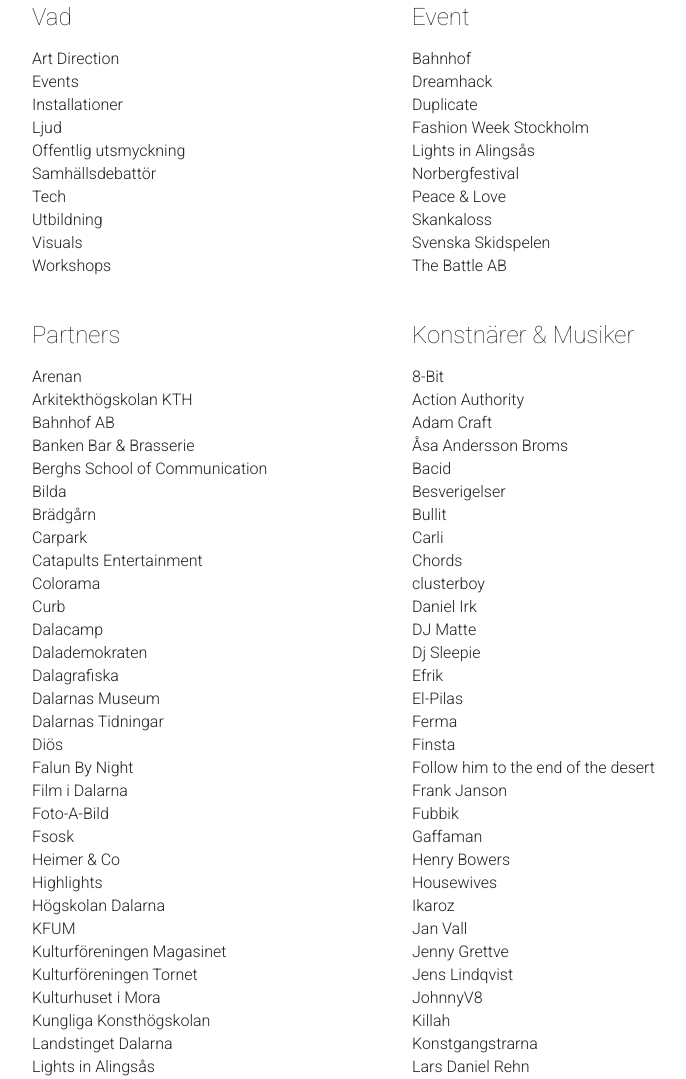
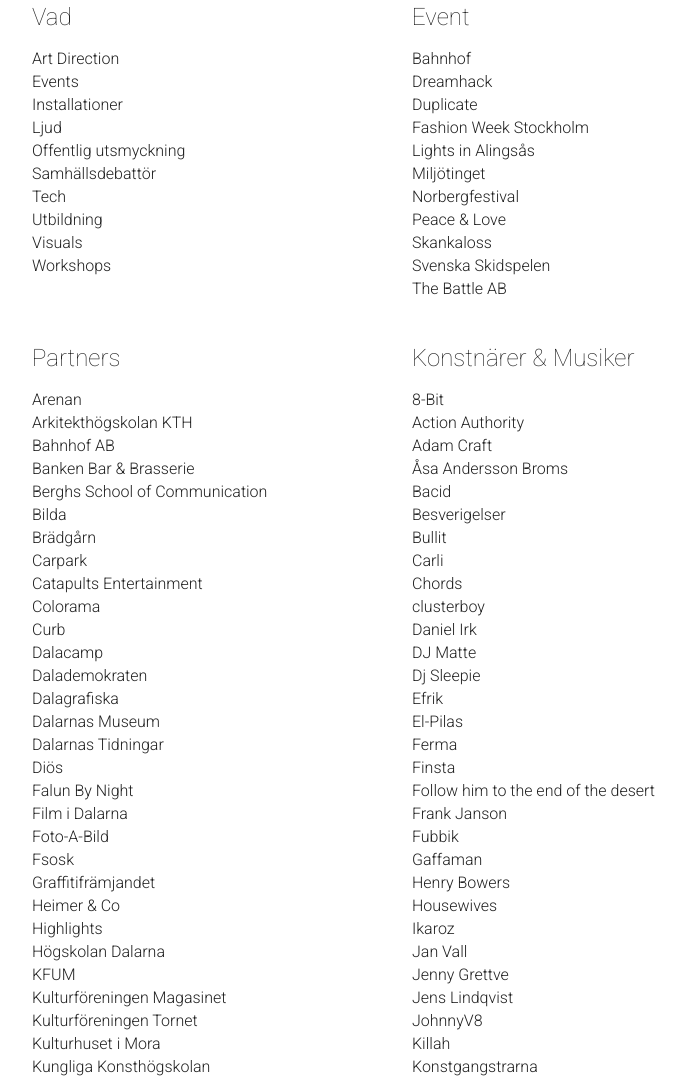
Before and after one commit to kamoufleradkurbits/kamoufleradkurbits.com, a plain HTML site: page index.html in a window 1280 px wide. Shown: the part 1122-2201 px from the top of the page, without its empty margins (228-914 px from the left). Drawn offline with Linux system fonts and the light colour scheme.

Commit message:
Innehåll

```diff
--- a/index.html
+++ b/index.html
@@ -86,6 +86,7 @@
               <li>Duplicate</li>
               <li>Fashion Week Stockholm</li>
               <li>Lights in Alingsås</li>
+              <li>Miljötinget</li>
               <li>Norbergfestival</li>
               <li>Peace & Love</li>
               <li>Skankaloss</li>
@@ -119,6 +120,7 @@
               <li>Film i Dalarna</li>
               <li>Foto-A-Bild</li>
               <li>Fsosk</li>
+              <li>Graffitifrämjandet</li>
               <li>Heimer & Co</li>
               <li>Highlights</li>
               <li>Högskolan Dalarna</li>
```
